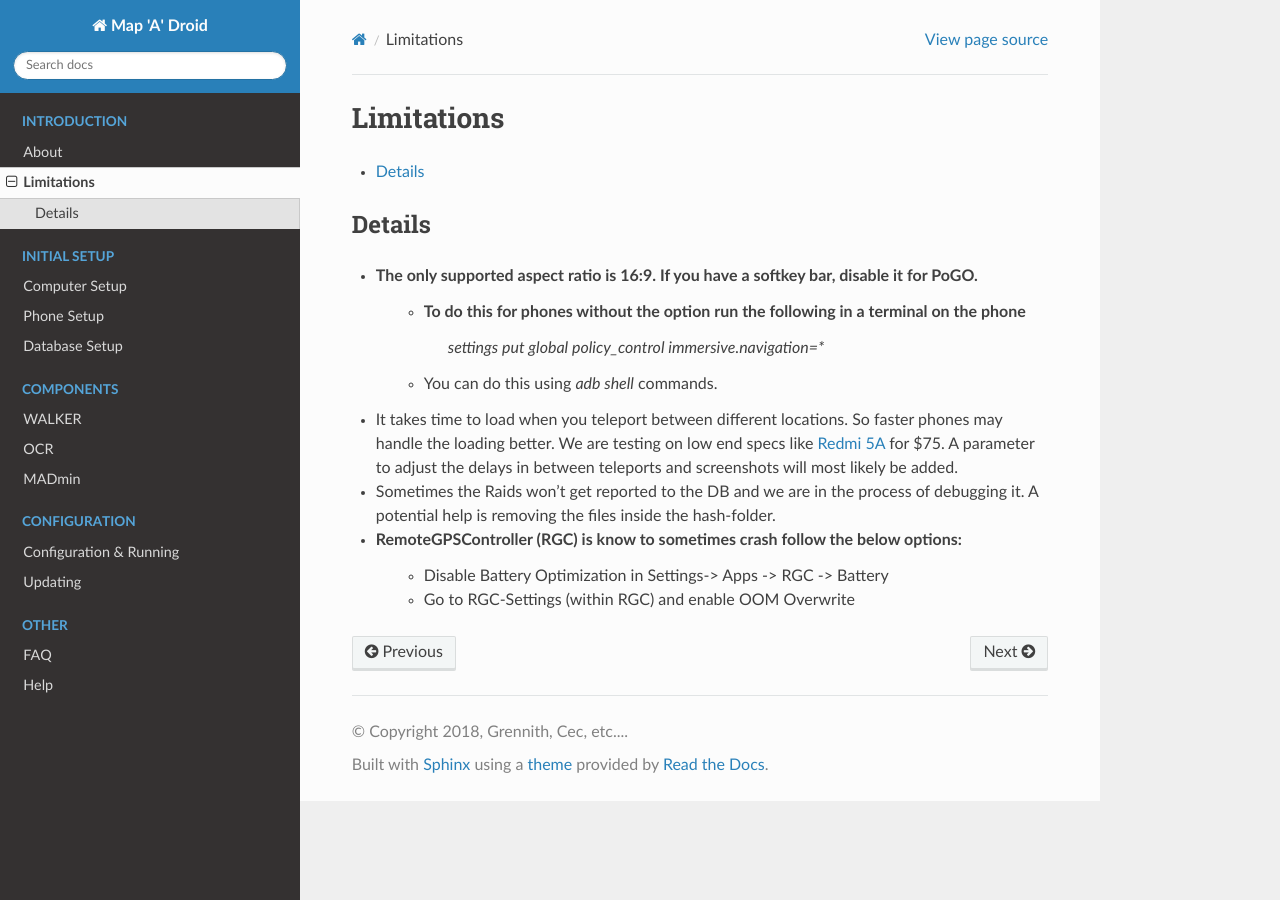
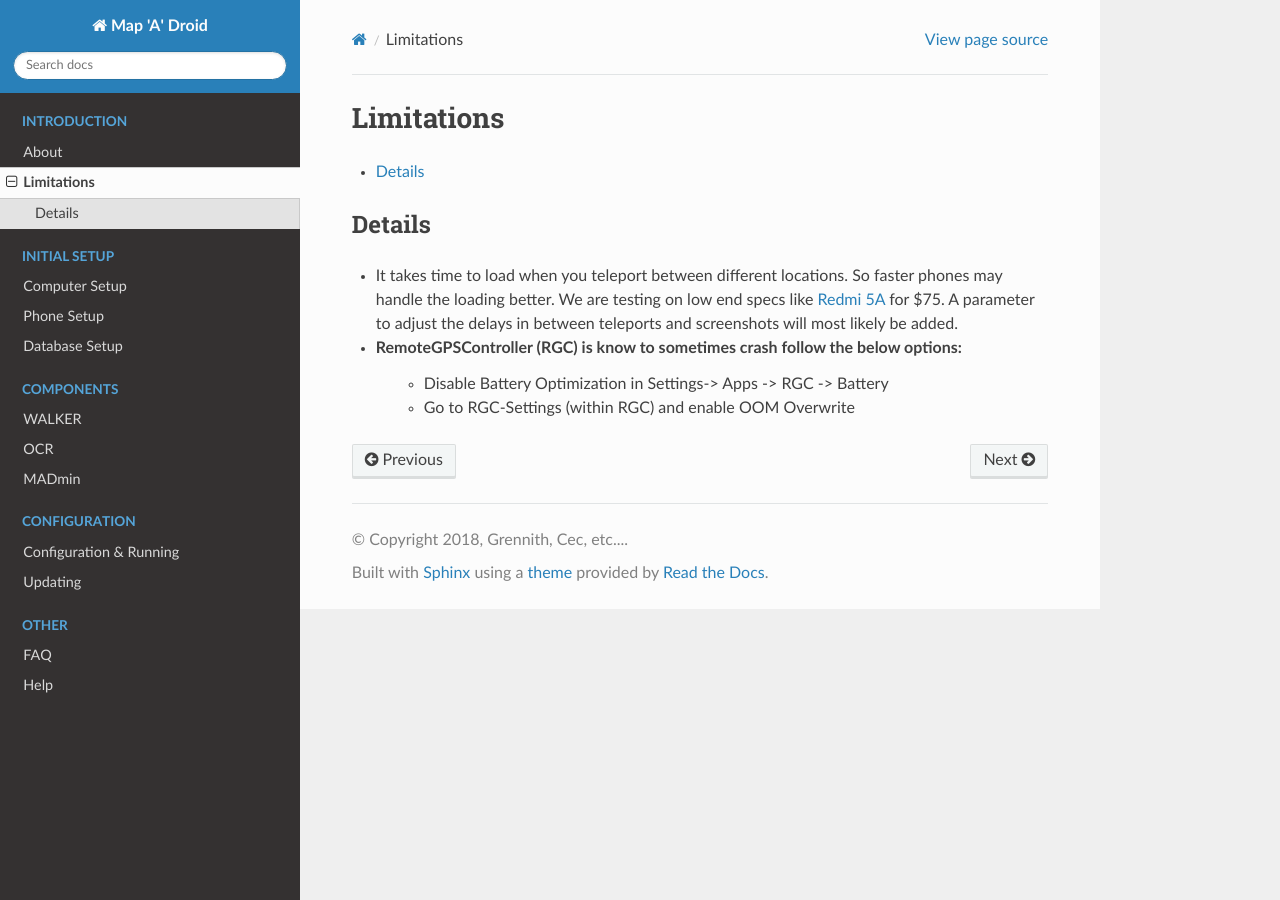
Before and after one commit to Grennith/Map-A-Droid, a Sphinx documentation site: the page built from docs/source/intro/limitations.rst, in a window 1280 px wide. Built offline with Sphinx 7.4.7 and the Read the Docs theme 2.0.0, drawn with Linux system fonts in a browser that asks for light colours.

Commit message:
Remove some limitations

```diff
--- a/docs/source/intro/limitations.rst
+++ b/docs/source/intro/limitations.rst
@@ -6,12 +6,7 @@ Limitations
 Details
 -------
 
-* The only supported aspect ratio is 16:9. If you have a softkey bar, disable it for PoGO.
-    * To do this for phones without the option run the following in a terminal on the phone
-        `settings put global policy_control immersive.navigation=*`
-    * You can do this using `adb shell` commands.
 * It takes time to load when you teleport between different locations. So faster phones may handle the loading better. We are testing on low end specs like `Redmi 5A <https://www.mi.com/in/redmi-5a/>`_ for $75. A parameter to adjust the delays in between teleports and screenshots will most likely be added.
-* Sometimes the Raids won't get reported to the DB and we are in the process of debugging it. A potential help is removing the files inside the hash-folder.
 * RemoteGPSController (RGC) is know to sometimes crash follow the below options:
     * Disable Battery Optimization in Settings-> Apps -> RGC -> Battery
     * Go to RGC-Settings (within RGC) and enable OOM Overwrite
```
